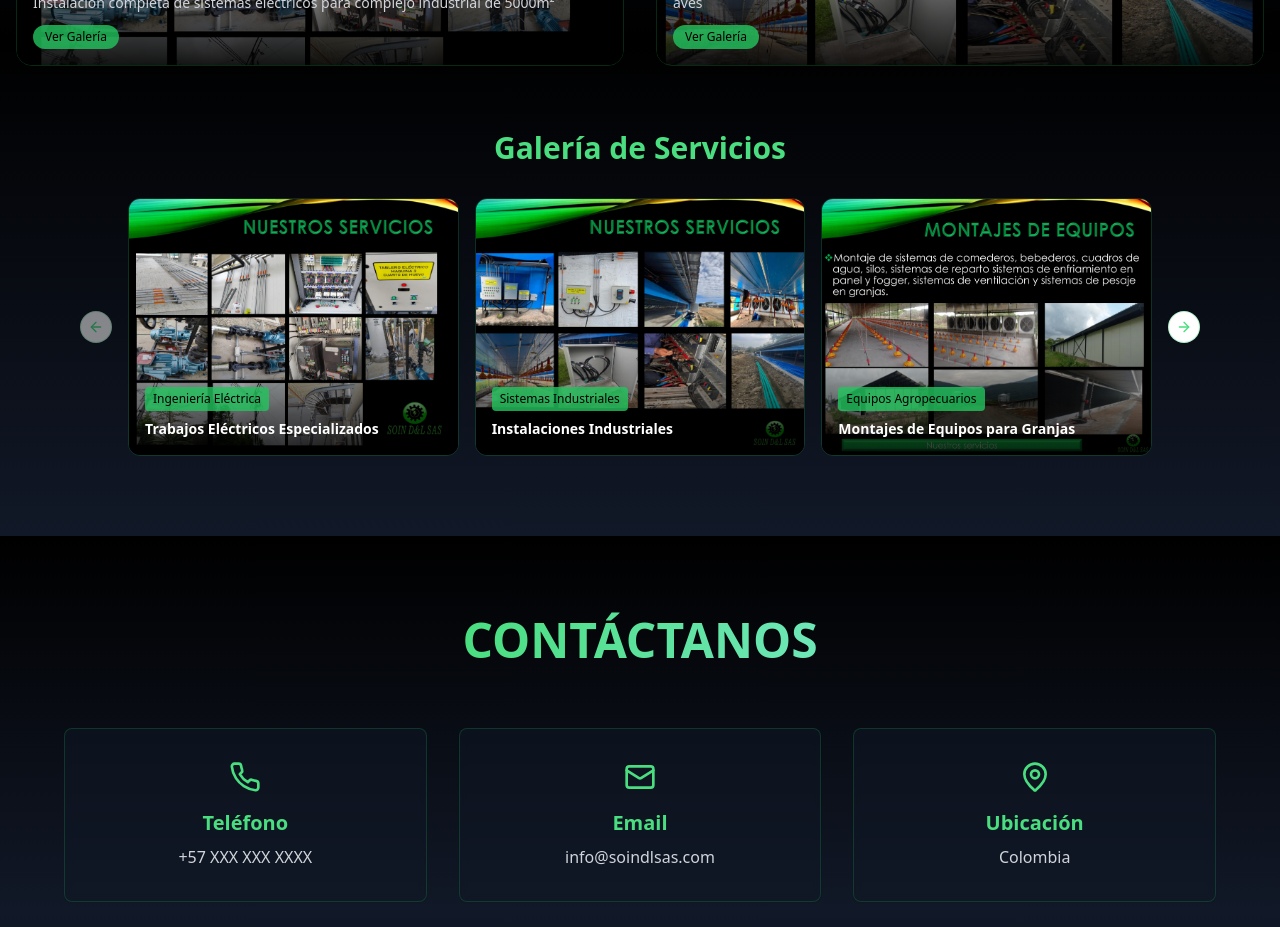
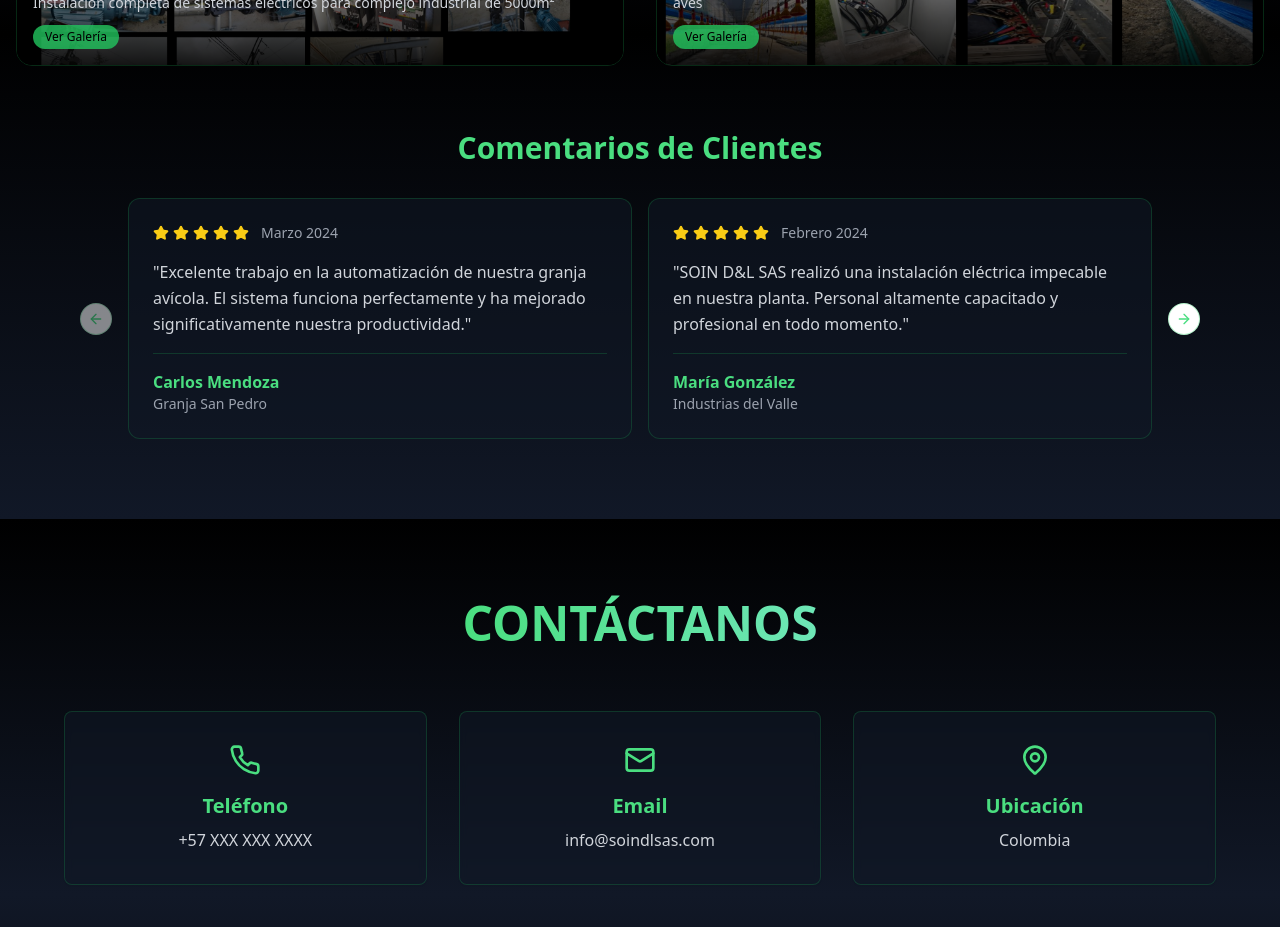
Before and after one commit to kamansoft/soin-d-and-l-site, a React (Vite) app: page / in a window 1280 px wide. Shown: the part 4220-5147 px from the top of the page. Built offline with nearby package versions, Linux system fonts and the light colour scheme.

Commit message:
Refactor: Replace gallery with customer comments
Replaced the service gallery section with a customer comments section.

```diff
--- a/src/components/Gallery.tsx
+++ b/src/components/Gallery.tsx
@@ -13,6 +13,7 @@ import {
   DialogHeader,
   DialogTitle,
 } from "@/components/ui/dialog"
+import { Star } from "lucide-react";
 
 export const Gallery = () => {
   const [selectedProject, setSelectedProject] = useState<any>(null);
@@ -44,28 +45,51 @@ export const Gallery = () => {
     }
   ];
 
-  const servicePhotos = [
+  const clientTestimonials = [
     {
-      src: "/lovable-uploads/2fb99dde-998e-4c93-8514-31fa12afaad9.png",
-      title: "Trabajos Eléctricos Especializados",
-      category: "Ingeniería Eléctrica"
+      id: 1,
+      name: "Carlos Mendoza",
+      company: "Granja San Pedro",
+      rating: 5,
+      comment: "Excelente trabajo en la automatización de nuestra granja avícola. El sistema funciona perfectamente y ha mejorado significativamente nuestra productividad.",
+      date: "Marzo 2024"
     },
     {
-      src: "/lovable-uploads/5b5b40f1-e066-4b4b-a51d-6da3d09f0472.png",
-      title: "Instalaciones Industriales",
-      category: "Sistemas Industriales"
+      id: 2,
+      name: "María González",
+      company: "Industrias del Valle",
+      rating: 5,
+      comment: "SOIN D&L SAS realizó una instalación eléctrica impecable en nuestra planta. Personal altamente capacitado y profesional en todo momento.",
+      date: "Febrero 2024"
     },
     {
-      src: "/lovable-uploads/f2c8c0e4-44e3-40ef-aa8f-02c36b5ef28a.png",
-      title: "Montajes de Equipos para Granjas",
-      category: "Equipos Agropecuarios"
+      id: 3,
+      name: "Luis Rodriguez",
+      company: "Agropecuaria El Dorado",
+      rating: 5,
+      comment: "Servicio de mantenimiento excelente. Siempre responden rápido a nuestras emergencias y mantienen nuestros equipos en perfecto estado.",
+      date: "Enero 2024"
     },
     {
-      src: "/lovable-uploads/8da8ca72-95eb-4861-9af5-fb3365b7fbf2.png",
-      title: "Servicios de Emergencia",
-      category: "Mantenimiento"
+      id: 4,
+      name: "Ana Patricia Jiménez",
+      company: "Procesadora de Alimentos Central",
+      rating: 5,
+      comment: "La modernización de nuestro sistema eléctrico fue ejecutada sin contratiempos. Muy satisfechos con la calidad del trabajo realizado.",
+      date: "Diciembre 2023"
     }
   ];
+
+  const renderStars = (rating: number) => {
+    return Array.from({ length: 5 }, (_, index) => (
+      <Star
+        key={index}
+        className={`w-4 h-4 ${
+          index < rating ? "fill-yellow-400 text-yellow-400" : "text-gray-600"
+        }`}
+      />
+    ));
+  };
 
   return (
     <section className="py-20 px-4 relative overflow-hidden">
@@ -108,28 +132,28 @@ export const Gallery = () => {
           </div>
         </div>
 
-        {/* Service Photos Carousel */}
+        {/* Client Testimonials */}
         <div>
           <h3 className="text-2xl md:text-3xl font-bold text-center mb-8 text-green-400">
-            Galería de Servicios
+            Comentarios de Clientes
           </h3>
           <Carousel className="w-full max-w-5xl mx-auto">
             <CarouselContent>
-              {servicePhotos.map((photo, index) => (
-                <CarouselItem key={index} className="md:basis-1/2 lg:basis-1/3">
-                  <div className="group relative overflow-hidden rounded-xl border border-green-500/20 hover:border-green-400/40 transition-all duration-300">
-                    <img
-                      src={photo.src}
-                      alt={photo.title}
-                      className="w-full h-64 object-cover group-hover:scale-110 transition-transform duration-300"
-                    />
-                    <div className="absolute inset-0 bg-gradient-to-t from-black/80 via-transparent to-transparent">
-                      <div className="absolute bottom-4 left-4 right-4">
-                        <div className="inline-block px-2 py-1 bg-green-500/80 rounded text-xs font-medium text-black mb-2">
-                          {photo.category}
-                        </div>
-                        <h4 className="text-sm font-bold text-white">{photo.title}</h4>
+              {clientTestimonials.map((testimonial) => (
+                <CarouselItem key={testimonial.id} className="md:basis-1/2">
+                  <div className="bg-gray-900/50 border border-green-500/20 rounded-xl p-6 h-full">
+                    <div className="flex items-center mb-4">
+                      <div className="flex space-x-1 mr-3">
+                        {renderStars(testimonial.rating)}
                       </div>
+                      <span className="text-gray-400 text-sm">{testimonial.date}</span>
+                    </div>
+                    <p className="text-gray-300 mb-4 leading-relaxed">
+                      "{testimonial.comment}"
+                    </p>
+                    <div className="border-t border-green-500/20 pt-4">
+                      <h4 className="text-green-400 font-semibold">{testimonial.name}</h4>
+                      <p className="text-gray-400 text-sm">{testimonial.company}</p>
                     </div>
                   </div>
                 </CarouselItem>
```
